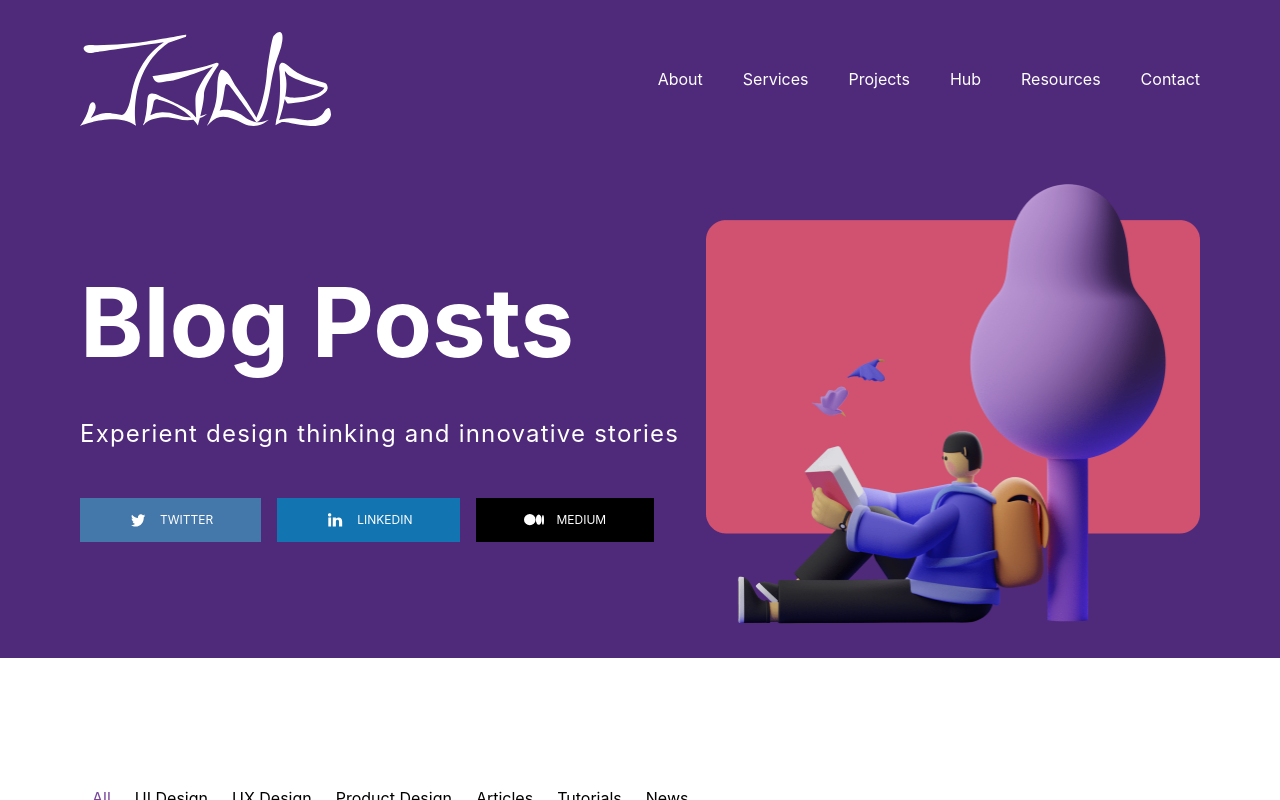
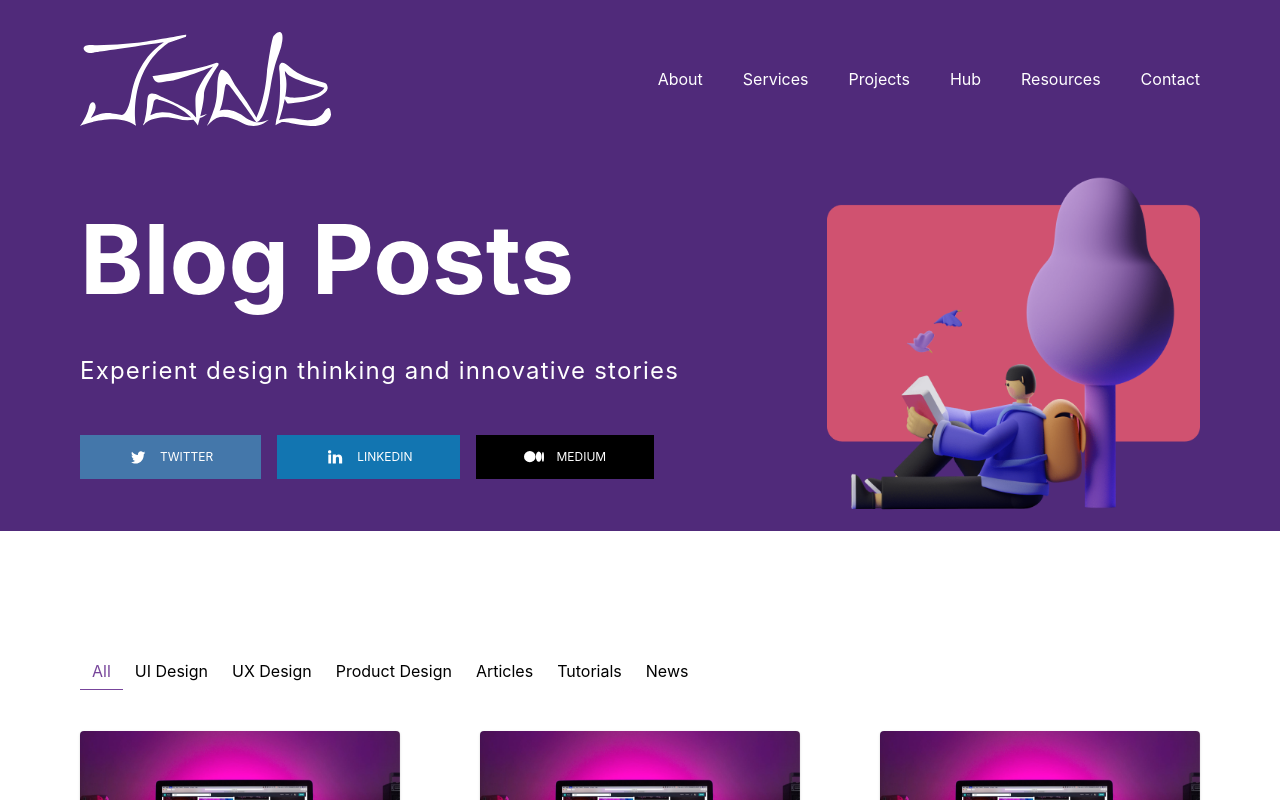
Before and after one commit to jadeoflagos/jademediapro, a Next.js app: page /blog in a window 1280 px wide. Shown: the top 800 px of the page. Built offline with nearby package versions, Linux system fonts and the light colour scheme.

Commit message:
interview page

```diff
--- a/pages/blog.jsx
+++ b/pages/blog.jsx
@@ -24,7 +24,7 @@ const Blog = () => {
           <Navbar textColor="white" />
         </div>
         <div className="flex items-center justify-between px-20 text-white">
-          <div>
+          <div className="w-7/12">
             <p className="font-bold text-8xl">Blog Posts</p>
             <p className="py-12 text-2xl tracking-wider">
               Experient design thinking and innovative stories
@@ -33,7 +33,8 @@ const Blog = () => {
               <SocialButtons />
             </div>
           </div>
-          <div>
+          <span className="w-1/12" />
+          <div className="w-4/12 flex items-center justify-center">
             <Image
               src="/images/blogbg.png"
               alt="Avatar"
--- a/pages/interview.jsx
+++ b/pages/interview.jsx
@@ -13,7 +13,7 @@ const Interview = () => {
           <Navbar textColor="white" />
         </div>
         <div className="flex items-center justify-between px-20 text-white pt-12 space-x-12">
-          <div className="w-3/5 ">
+          <div className="w-7/12">
             <p className="font-bold text-7xl">
               Engaging One-on-One discussion with Big Guns
             </p>
@@ -26,7 +26,8 @@ const Interview = () => {
               <SocialButtons />
             </div>
           </div>
-          <div>
+          <span className="w-1/12" />
+          <div className="w-4/12 flex items-center justify-center">
             <Image
               src="/images/interview.png"
               alt="Avatar"
```
